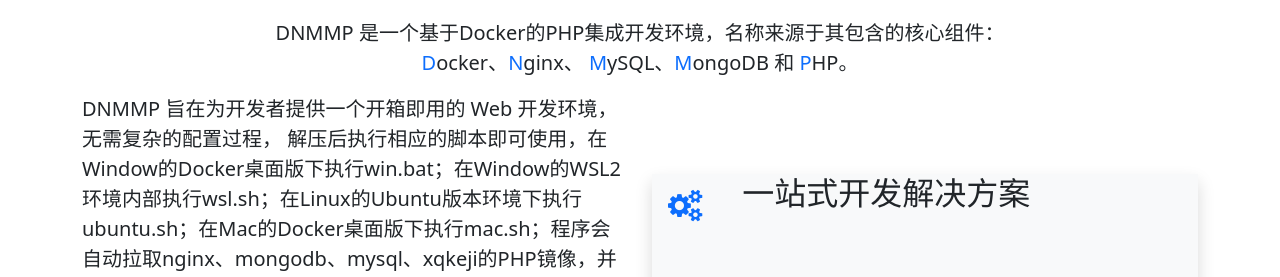
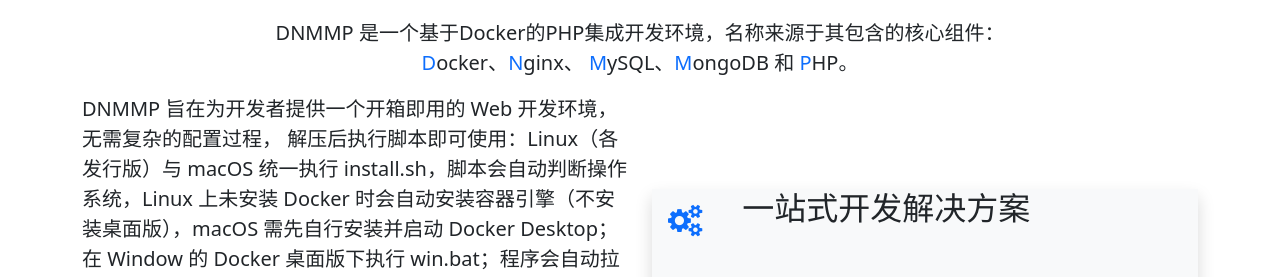
Before and after one commit to xqkeji/dnmmp, a plain HTML site: page www/default/index.html in a window 1280 px wide. Shown: the part 624-901 px from the top of the page. Drawn offline with nearby package versions, Linux system fonts and the light colour scheme.

Commit message:
重构为统一 install.sh：自动识别系统并安装 Docker 引擎，拆分 os/ 子目录，协议改为 AGPL-3.0
- 删除 ubuntu.sh/wsl.sh/mac.sh，统一入口 install.sh 自动识别 Linux 发行版/WSL/macOS
- Linux 未装 Docker 时只安装容器引擎（不装桌面版），macOS 仅检查不安装
- 准备 Docker 的逻辑拆到 os/linux.sh、os/macos.sh，入口 source 加载
- 四容器统一 bridge 网络，nginx fastcgi_pass 指向 172.0.0.10:9000
- LICENSE 由 Apache-2.0 改为 AGPL-3.0，.gitattributes 固定 *.sh 为 LF

```diff
--- a/www/default/index.html
+++ b/www/default/index.html
@@ -130,7 +130,7 @@
                 <div class="col-md-6">
                     <p class="text-gray-700 mb-4 fs-5">
                         DNMMP 旨在为开发者提供一个开箱即用的 Web 开发环境，无需复杂的配置过程，
-                        解压后执行相应的脚本即可使用，在Window的Docker桌面版下执行win.bat；在Window的WSL2环境内部执行wsl.sh；在Linux的Ubuntu版本环境下执行ubuntu.sh；在Mac的Docker桌面版下执行mac.sh；程序会自动拉取nginx、mongodb、mysql、xqkeji的PHP镜像，并自动启动名称为nginx、mongodb、mysql、xqkeji的容器，如果 需要停止容器可以使用docker的命令来完成。
+                        解压后执行脚本即可使用：Linux（各发行版）与 macOS 统一执行 install.sh，脚本会自动判断操作系统，Linux 上未安装 Docker 时会自动安装容器引擎（不安装桌面版），macOS 需先自行安装并启动 Docker Desktop；在 Window 的 Docker 桌面版下执行 win.bat；程序会自动拉取nginx、mongodb、mysql、xqkeji的PHP镜像，并自动启动名称为nginx、mongodb、mysql、xqkeji的容器，如果 需要停止容器可以使用docker的命令来完成。
                     </p>
                     <p class="text-gray-700 mb-6 fs-5">
                         无论是个人开发者构建小型应用，还是团队协作开发大型项目，
```
Also changed, not shown: 10 other files.
